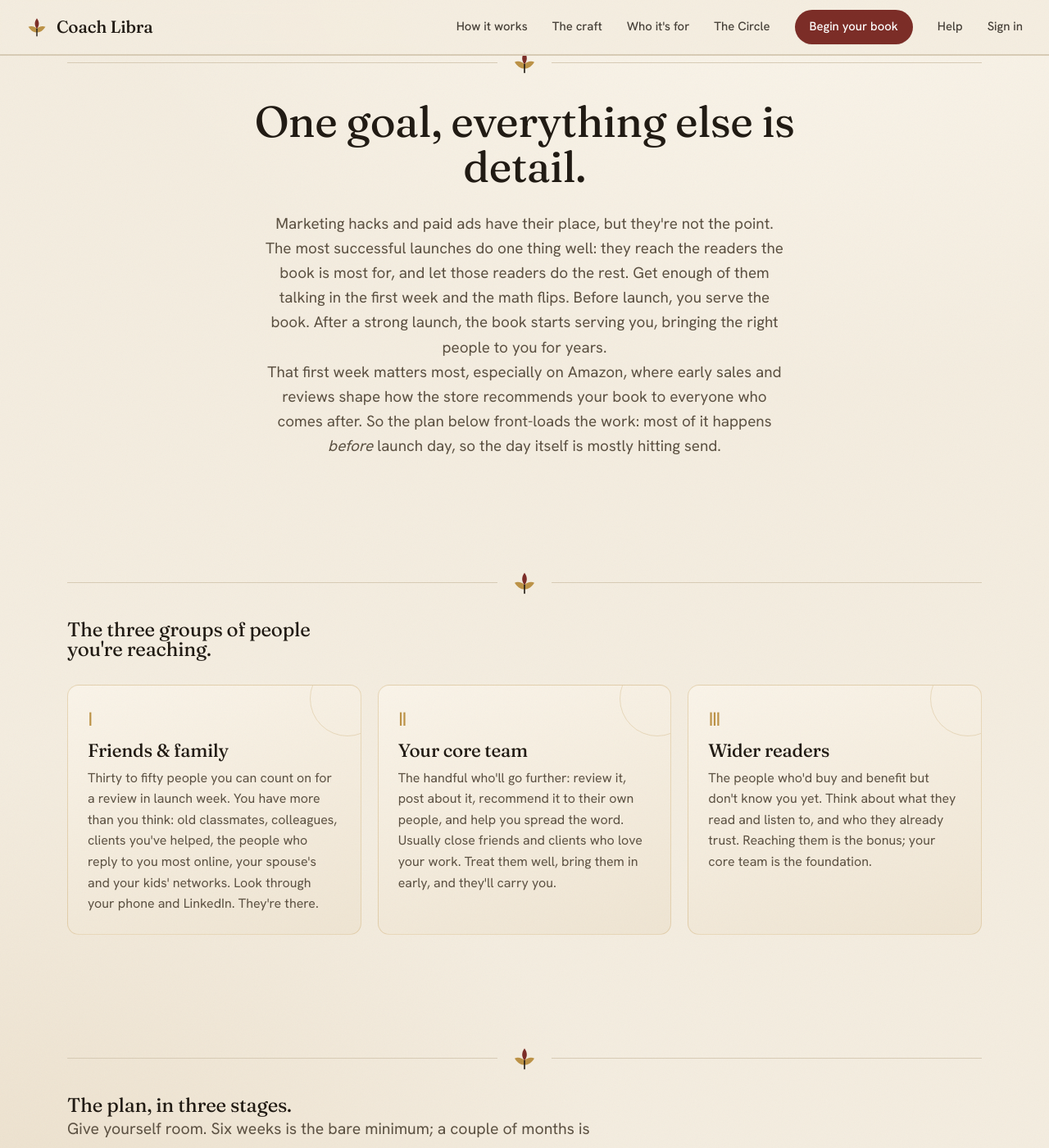
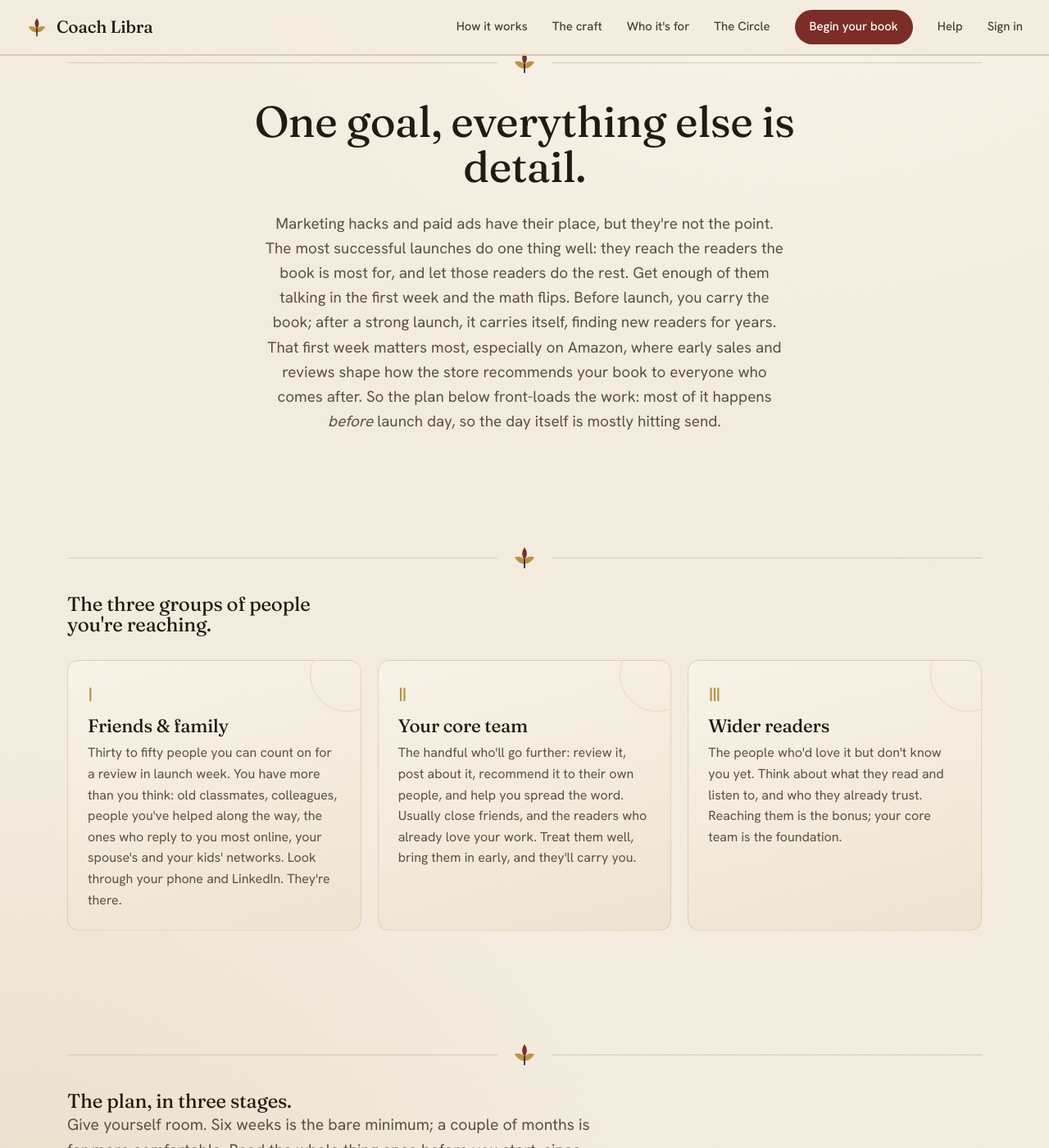
Before and after one commit to ajcrabill/coach-libra-website, a Jekyll site: the page built from launch.html, in a window 1280 px wide and 1400 px high, scrolled down 1189 px. Shown: the whole window at 82% size. Built offline with Jekyll 4.4.1, drawn with Linux system fonts in a browser that asks for light colours; some of the changed text lies outside the part shown.

Commit message:
site(launch): rewrite framing to be book-type-agnostic (reader-focused, not expert/clients/'needs it')
🤖 Generated with [Claude Code](https://claude.com/claude-code)

Co-Authored-By: Claude Opus 4.8 (1M context) <noreply@anthropic.com>

```diff
--- a/launch.html
+++ b/launch.html
@@ -13,7 +13,7 @@ pageScript: home
     <div class="wrap hero-grid">
       <div>
         <p class="eyebrow load d1">Launching your book</p>
-        <h1 class="load d2">Your book is written.<br/>Now let's get it to the<br/><em>people who need it.</em></h1>
+        <h1 class="load d2">Your book is written.<br/>Now let's get it to<br/><em>the readers it's for.</em></h1>
         <p class="lead load d3">A launch has one real job: reach the readers your book is for. They're the ones who get excited, talk about it, review it, and pass it on. Word of mouth from real readers is the best marketing there is, and this page shows you how to earn it, stage by stage.</p>
         <div class="hero-cta load d4">
           <a class="btn" href="#plan">See the plan →</a>
@@ -35,7 +35,7 @@ pageScript: home
       <div class="rule-orn reveal"><img class="orn-mark" src="/assets/img/mark.svg" alt="" aria-hidden="true"></div>
       <div class="quiet reveal">
         <h2>One goal, everything else is detail.</h2>
-        <p>Marketing hacks and paid ads have their place, but they're not the point. The most successful launches do one thing well: they reach the readers the book is most for, and let those readers do the rest. Get enough of them talking in the first week and the math flips. Before launch, you serve the book. After a strong launch, the book starts serving you, bringing the right people to you for years.</p>
+        <p>Marketing hacks and paid ads have their place, but they're not the point. The most successful launches do one thing well: they reach the readers the book is most for, and let those readers do the rest. Get enough of them talking in the first week and the math flips. Before launch, you carry the book; after a strong launch, it carries itself, finding new readers for years.</p>
         <p>That first week matters most, especially on Amazon, where early sales and reviews shape how the store recommends your book to everyone who comes after. So the plan below front-loads the work: most of it happens <em>before</em> launch day, so the day itself is mostly hitting send.</p>
       </div>
     </div>
@@ -47,9 +47,9 @@ pageScript: home
       <div class="rule-orn reveal"><img class="orn-mark" src="/assets/img/mark.svg" alt="" aria-hidden="true"></div>
       <h2 class="reveal" style="max-width:20ch">The three groups of people you're reaching.</h2>
       <div class="cards3 reveal">
-        <div class="card"><div class="num">Ⅰ</div><h3>Friends &amp; family</h3><p>Thirty to fifty people you can count on for a review in launch week. You have more than you think: old classmates, colleagues, clients you've helped, the people who reply to you most online, your spouse's and your kids' networks. Look through your phone and LinkedIn. They're there.</p></div>
-        <div class="card"><div class="num">Ⅱ</div><h3>Your core team</h3><p>The handful who'll go further: review it, post about it, recommend it to their own people, and help you spread the word. Usually close friends and clients who love your work. Treat them well, bring them in early, and they'll carry you.</p></div>
-        <div class="card"><div class="num">Ⅲ</div><h3>Wider readers</h3><p>The people who'd buy and benefit but don't know you yet. Think about what they read and listen to, and who they already trust. Reaching them is the bonus; your core team is the foundation.</p></div>
+        <div class="card"><div class="num">Ⅰ</div><h3>Friends &amp; family</h3><p>Thirty to fifty people you can count on for a review in launch week. You have more than you think: old classmates, colleagues, people you've helped along the way, the ones who reply to you most online, your spouse's and your kids' networks. Look through your phone and LinkedIn. They're there.</p></div>
+        <div class="card"><div class="num">Ⅱ</div><h3>Your core team</h3><p>The handful who'll go further: review it, post about it, recommend it to their own people, and help you spread the word. Usually close friends, and the readers who already love your work. Treat them well, bring them in early, and they'll carry you.</p></div>
+        <div class="card"><div class="num">Ⅲ</div><h3>Wider readers</h3><p>The people who'd love it but don't know you yet. Think about what they read and listen to, and who they already trust. Reaching them is the bonus; your core team is the foundation.</p></div>
       </div>
     </div>
   </section>
@@ -67,7 +67,7 @@ pageScript: home
         <li><b>Set your launch price to $0.99.</b> This is your launch price, not your list price, and it's a deliberate move. A low price lifts sales two ways: it lowers the bar to buy, and it lets you into the promotional newsletters below. A burst of sales in week one can lift your book's rank in its Amazon categories, and Amazon rewards a strong start by recommending your book to new readers on its own. (If you're applying for a BookBub deal, keep the book at full price until they approve, then drop it on their schedule.)</li>
         <li><b>Line up paid launch-day promotions.</b> Several newsletters email book deals to big lists of readers. Set them to start on launch day and run through the first week. They have lead times, so apply early. <b>BookBub</b> is the strongest and books out furthest ahead. Amazon's sponsored ads also convert well; you may not profit at $0.99, but the right keywords can drive real sales, and you can keep the winners running long after.</li>
         <li><b>Write your friends &amp; family.</b> Send them an advance copy about a month out and tell them you'll ask for an Amazon review on launch day. Their job is simple: post that review. (A heads-up: never pay for reviews, it's against Amazon's rules. Sending an advance copy is not payment, so send as many as you like. Almost anyone with an active account can review, even without buying.)</li>
-        <li><b>Organize your core team.</b> Give them an advance copy too, and a little more: invite them into a private group, share behind-the-scenes notes, make them feel like insiders. On launch day you'll ask them to review and to do a bit more, like a LinkedIn post, a note to people who'd benefit, a share. Make every ask specific.</li>
+        <li><b>Organize your core team.</b> Give them an advance copy too, and a little more: invite them into a private group, share behind-the-scenes notes, make them feel like insiders. On launch day you'll ask them to review and to do a bit more, like a post, a note to someone who'd love it, a share. Make every ask specific.</li>
         <li><b>Build your high-value relationships.</b> Influencers, people who run relevant groups, podcast hosts whose listeners are your readers, anyone with reach into your audience. Send them an advance copy at least a month out (if you want a blurb, ask as early as you can). When you ask for help, be specific: a post on launch day, a podcast interview, a review on their blog. Write the follow-up emails now so they're ready to send.</li>
         <li><b>Reach out to media.</b> Where does your audience get its information? A local radio segment, a niche blog, an association newsletter. Tell the people who run it exactly why their audience will care about your book. Slots fill weeks ahead, so ask early, and write your follow-ups in advance.</li>
         <li><b>Grow your wider audience.</b> Optional, and entirely up to you: a lead magnet to build an email list, LinkedIn connections, shareable posts, a short series. Do all of it, some of it, or none of it. Your core team is what matters most; this is extra.</li>
@@ -91,7 +91,7 @@ pageScript: home
       <ol class="lplan reveal">
         <li><b>Nudge friends &amp; family who haven't reviewed.</b> A gentle reminder mid-week. Every review in this first week helps.</li>
         <li><b>Send a follow-up with early reviews.</b> Gather the best lines from readers, media, and Amazon, and send your list a second note a few days in featuring them.</li>
-        <li><b>Share the rave reviews.</b> Post them on LinkedIn and anywhere else you're active. It can feel like bragging; it isn't. It's how the next reader who needs your book finds it.</li>
+        <li><b>Share the rave reviews.</b> Post them on LinkedIn and anywhere else you're active. It can feel like bragging; it isn't. It's how the next reader who'd love your book finds it.</li>
       </ol>
     </div>
   </section>
@@ -101,8 +101,8 @@ pageScript: home
     <div class="wrap">
       <div class="rule-orn reveal"><img class="orn-mark" src="/assets/img/mark.svg" alt="" aria-hidden="true"></div>
       <div class="quiet reveal">
-        <h2>After the week, the book works for you.</h2>
-        <p>Launch week was about serving the book. Once it's done, that effort starts paying you back. A book that landed well keeps bringing people to you, the readers, the clients, the conversations, long after you've stopped pushing. That's the real return on a careful launch, and it's why it's worth it.</p>
+        <h2>After the week, the book carries itself.</h2>
+        <p>Launch week was about giving the book its best start. Once it's done, that effort keeps paying off. A book that landed well keeps finding its readers, new people discovering it and passing it on, long after you've stopped pushing. That's the real return on a careful launch, and it's why it's worth it.</p>
       </div>
     </div>
   </section>
```
